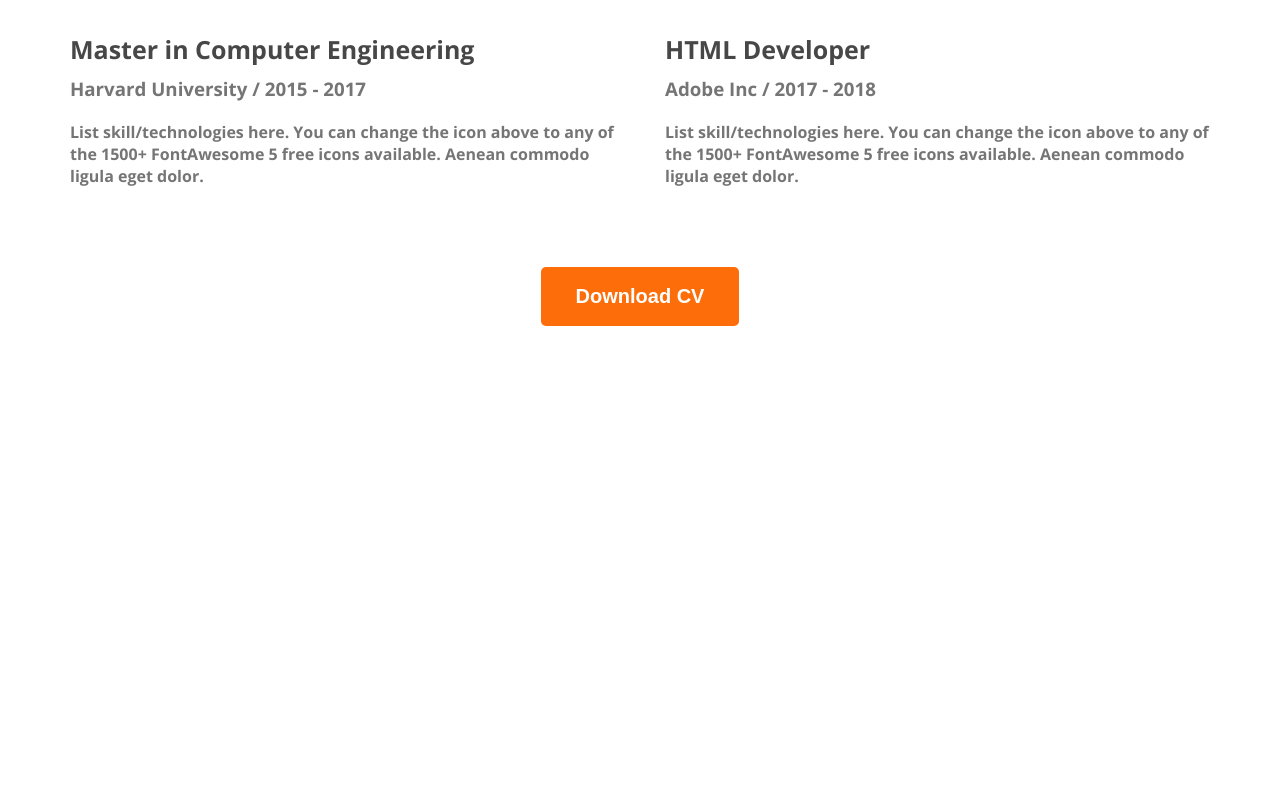
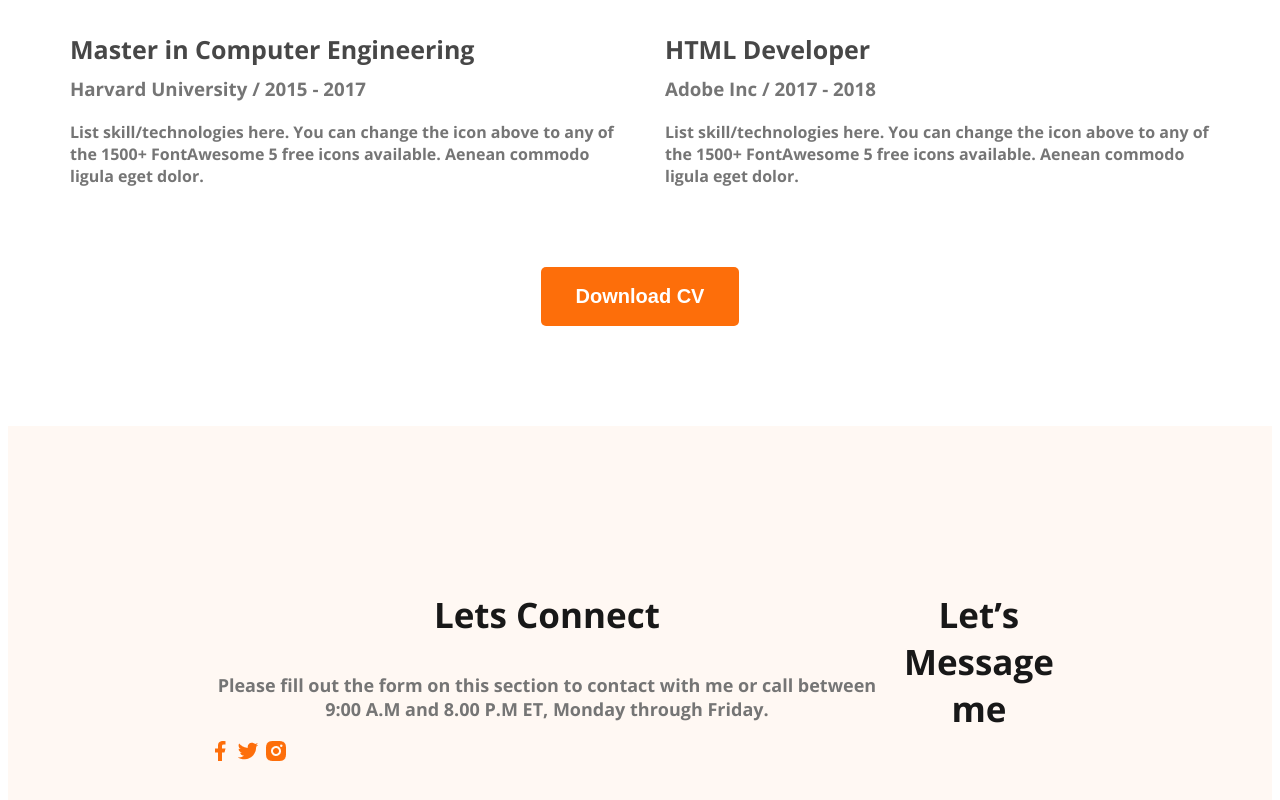
Before and after one commit to jennifergomes2/webdeveloper-portfolio, a plain HTML site: page index.html in a window 1280 px wide. Shown: the part 2922-3722 px from the top of the page. Before the commit the page ends 3256 px from the top, so only its background shows below. Drawn offline with nearby package versions, Linux system fonts and the light colour scheme.

Commit message:
basic footer

```diff
--- a/index.html
+++ b/index.html
@@ -158,7 +158,20 @@
     </main>
 
     <footer>
+        <div class="footer-column">
+           <h3 class="section-title">Lets Connect</h3>
+           <p class="section-description">Please fill out the form on this section to contact with me or call between 9:00 A.M and 8.00 P.M ET, Monday through Friday.</p>
 
+           <div class="sociallinks">
+               <a href=""><img src="images/icons/facebook.png" alt=""></a>
+               <a href=""><img src="images/icons/twitter.png" alt=""></a>
+               <a href=""><img src="images/icons/insta.png" alt=""></a>
+           </div>
+        </div>
+
+        <div class="footer-column">
+            <h3 class="section-title">Let’s Message me</h3>
+        </div>
     </footer>
 
 </body>
--- a/styles/portfolio.css
+++ b/styles/portfolio.css
@@ -207,3 +207,12 @@ main section {
     text-align: center;
     margin-top: 50px;
 }
+
+/* Footer related styles */
+
+footer{
+    display: flex;
+    background: #FFF8F3;
+    margin-top: 100px;
+    padding: 130px 200px;
+}
```
